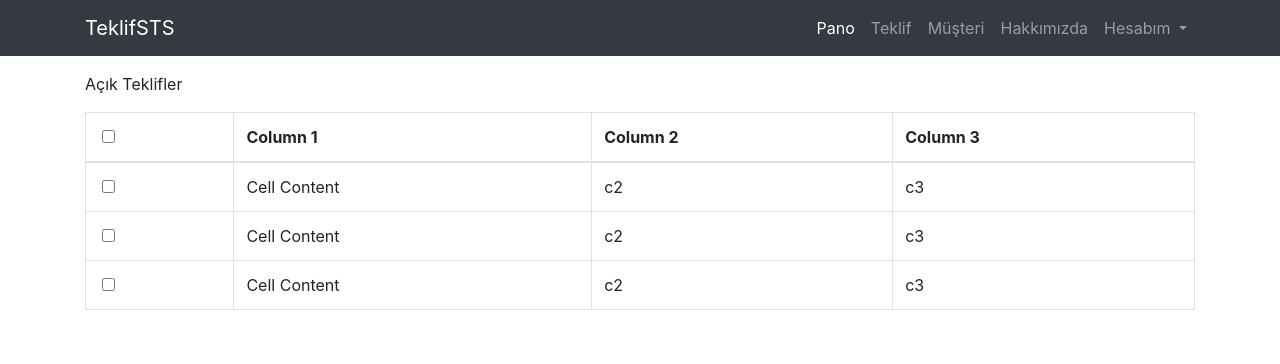
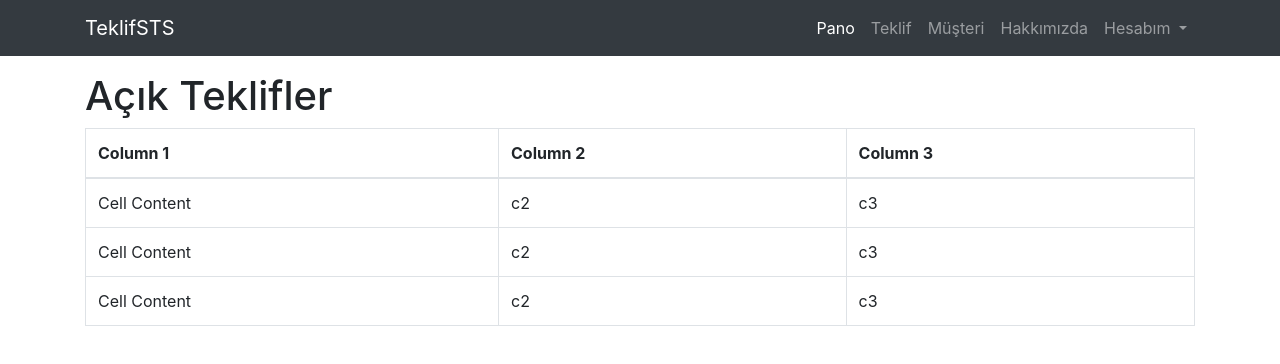
Before and after one commit to tolgagnydnn/teklifsts, a Vue app in the folder web/: page /pano in a window 1280 px wide. Shown: the top 364 px of the page. Built offline with nearby package versions, Linux system fonts and the light colour scheme.

Commit message:
Hakkımızda sayfası eklendi. Sayfa başlıkları düzenlendi.

```diff
--- /dev/null
+++ b/web/src/components/Hakkimizda.vue
@@ -0,0 +1,21 @@
+<template>
+  <section class="pano">
+    <div class="container">
+    <div class="row">
+      <div class="col-lg-12 col-md-12 col-sm-12 col-12 acikTeklifler">
+        <h1> Hakkımızda </h1>
+        <p> TeklifSTS işletmelerin kolay ve pratik bir şekilde teklifler
+            hazırlayıp sunabilmesini, bu teklifleri yapılan revizyonlar ile takip
+            edebilmesini sağlar.
+        </p>
+      </div>
+    </div>
+  </div>
+</section>
+</template>
+
+<script>
+export default {
+  name: 'Pano',
+}
+</script>
--- a/web/src/components/Header.vue
+++ b/web/src/components/Header.vue
@@ -18,7 +18,7 @@
             <router-link active-class="active"  to="/musteri/liste" class="nav-link" exact>Müşteri</router-link>
           </li>
           <li class="nav-item">
-            <a class="nav-link" href="#">Hakkımızda</a>
+              <router-link active-class="active"  to="/hakkimizda" class="nav-link" exact>Hakkımızda</router-link>
           </li>
           <!-- Dropdown -->
           <li class="nav-item dropdown">
--- a/web/src/components/Musteri/Liste.vue
+++ b/web/src/components/Musteri/Liste.vue
@@ -3,10 +3,8 @@
   <section class="müsteriliste">
     <div class="container">
       <div class="row">
-          <div class="col-md-12 mb-5">
-              <span class="page-title">Müşteri Listesi</span>
-          </div>
           <div class="col-md-12">
+               <h1> Müşteri Listesi </h1>
               <div class="mb-2"><a href="#" class="btn btn-success">Müşteri Ekle</a></div>
               <table class="table table-hover">
                   <thead>
--- a/web/src/components/Pano.vue
+++ b/web/src/components/Pano.vue
@@ -3,15 +3,10 @@
     <div class="container">
     <div class="row">
       <div class="col-lg-12 col-md-12 col-sm-12 col-12 acikTeklifler">
-        <p> Açık Teklifler </p>
+        <h1> Açık Teklifler </h1>
         <table class="table table-bordered">
           <thead>
             <tr>
-              <th scope="col">
-                <div class="custom-control custom-checkbox">
-                  <input type="checkbox" class="form-check-input" id="exampleCheck1">
-                </div>
-              </th>
               <th scope="col">Column 1</th>
               <th scope="col">Column 2</th>
               <th scope="col">Column 3</th>
@@ -19,31 +14,16 @@
           </thead>
           <tbody>
             <tr>
-              <th scope="row">
-                <div class="custom-control custom-checkbox">
-                  <input type="checkbox" class="form-check-input" id="exampleCheck1">
-                </div>
-              </th>
               <td>Cell Content</td>
               <td>c2</td>
               <td>c3</td>
             </tr>
             <tr>
-              <th scope="row">
-                <div class="custom-control custom-checkbox">
-                  <input type="checkbox" class="form-check-input" id="exampleCheck1">
-                </div>
-              </th>
               <td>Cell Content</td>
               <td>c2</td>
               <td>c3</td>
             </tr>
             <tr>
-              <th scope="row">
-                <div class="custom-control custom-checkbox">
-                  <input type="checkbox" class="form-check-input" id="exampleCheck1">
-                </div>
-              </th>
               <td>Cell Content</td>
               <td>c2</td>
               <td>c3</td>
--- a/web/src/components/Teklif/Liste.vue
+++ b/web/src/components/Teklif/Liste.vue
@@ -2,10 +2,8 @@
   <section class="teklifliste">
     <div class="container">
       <div class="row">
-          <div class="col-md-12 mb-5">
-              <span class="page-title">Teklif Listesi</span>
-          </div>
           <div class="col-md-12">
+              <h1> Teklif Listesi </h1>
               <div class="mb-2"><a href="#" class="btn btn-success">Teklif Ekle</a></div>
               <table class="table table-hover">
                   <thead>
--- a/web/src/router.js
+++ b/web/src/router.js
@@ -7,6 +7,7 @@ import MusteriListe from './components/Musteri/Liste.vue'
 import Profil from './components/Profil.vue'
 import Login from './components/Login.vue'
 import Header from './components/Header.vue'
+import Hakkimizda from './components/Hakkimizda.vue'
 
 Vue.use(Router)
 
@@ -48,8 +49,16 @@ const routes = [
         default:Profil,
         "headertop":Header
       }
+    },
+    {
+        path: '/hakkimizda',
+        name: 'hakkimizda',
+        component: Hakkimizda,
+        components: {
+            default: Hakkimizda,
+            "headertop": Header
+        }
     }
-
 ]
 
 
```
